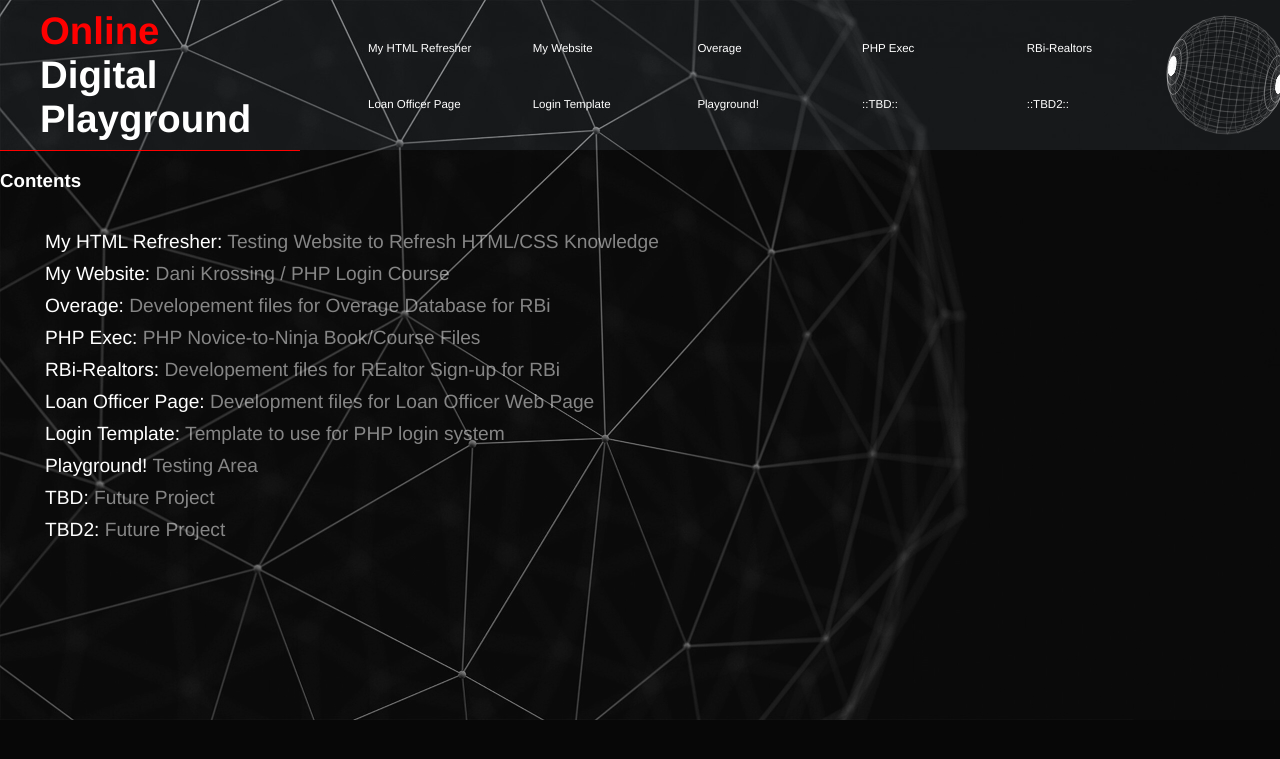
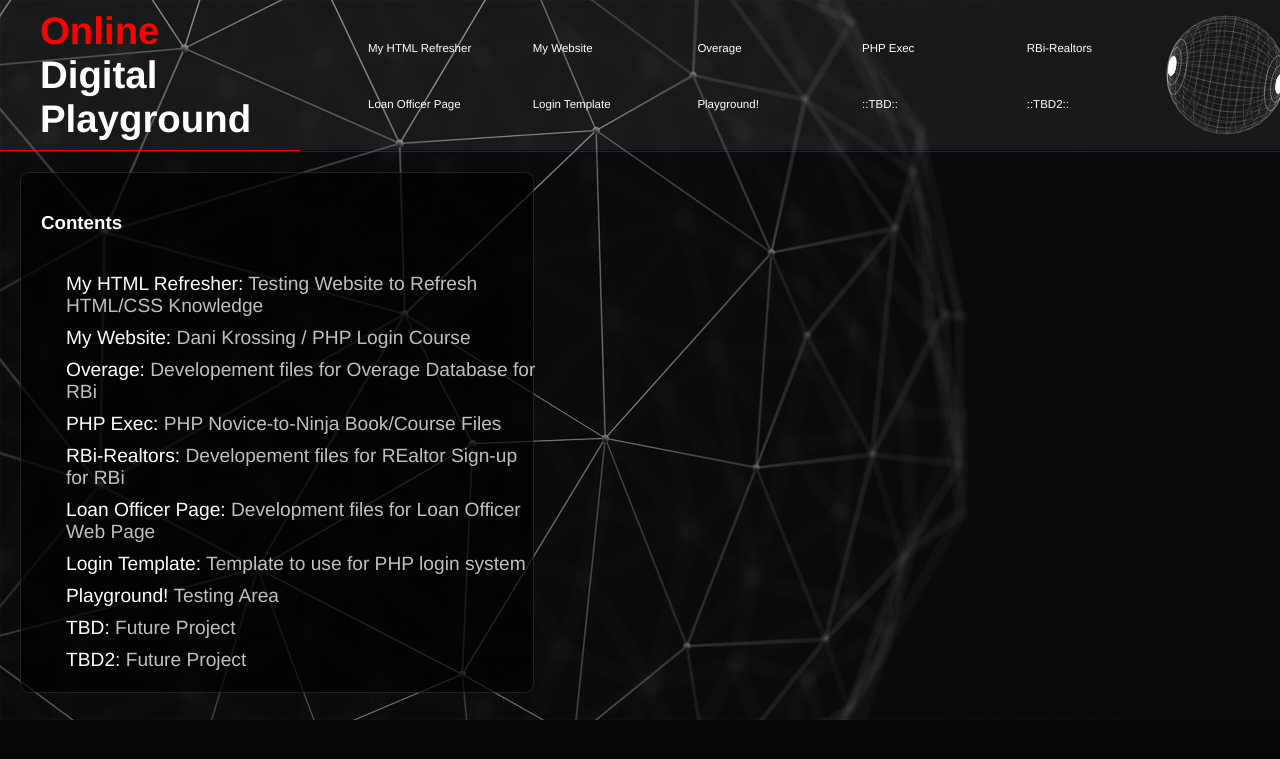
Before and after one commit to jlarry77/html, a PHP site: page / in a window 1280 px wide. Shown: the top 759 px of the page. Run offline with PHP 8.4, Linux system fonts and the light colour scheme.

Commit message:
More style formatting, added a thin line around contents box, and across the bottom of the header.

```diff
--- a/index.php
+++ b/index.php
@@ -35,7 +35,9 @@
 
 
     </header>
+
     <div class="moving-line"></div>
+    <div class="static-line"></div>
     <div class="main-content">
         <h3>Contents</h3>
         <ul>
--- a/main/script.js
+++ b/main/script.js
@@ -99,7 +99,6 @@ render();
 
 // Moving Line across bottom of header //
 
-
 //  window.onload = function () {
 //    document.querySelector('.moving-line').style.animation = 'moveLine 30s ease-in-out 1';
 //  };
--- a/style/styles.css
+++ b/style/styles.css
@@ -13,7 +13,7 @@ body {
     width: 100%;
     max-width: 100%;
     margin:0;
-    background-color: rgba(112, 128, 144, 0.50); /* Transparent slate gray */
+    background-color: rgba(112, 128, 144, .5); /* Transparent slate gray */
     z-index: 1;
 
 
@@ -144,21 +144,34 @@ li {
     left: 0;
   }
 
-  .main-content{
+.main-content{
     display: flex;
     z-index: 1000;
     color:  white;
     flex-direction: column;
     position: relative;
+    background-color: rgba(0,0,0, 0.65); /* Transparent slate gray */
+    border-style: solid;
+    border-width: .5px;
+    border-color: rgba(112, 128, 144, .25);
+    border-radius: 9px;
+    width: 40%;
+    margin: 20px;
+
   }
 
   .main-content li {
     padding: 5px;
     font-size: 1.2em;
+    width: 100%;
   }
 
   .main-content span {
-    color: rgba(255,255,255,.50)
+    color: rgba(255,255,255,.75)
+  }
+
+  .main-content h3 {
+    padding: 20px 0px 0px 20px;
   }
 
   /* Moving Line across bottom of header */
@@ -170,7 +183,15 @@ li {
     /* animation: moveLine 30s ease-in-out 1; /* Single run animation */
   }
 
-  @keyframes moveLine {
+  .static-line {
+    width: 100%;
+    height: 1px;
+    background-color: rgba(112, 128, 144, .25);
+    position: relative;
+  }
+
+  /* Animation for red line to move side to side once at page open */
+   @keyframes moveLine {
     0% {
       transform: translateX(0); /* Start position */
     }
```
